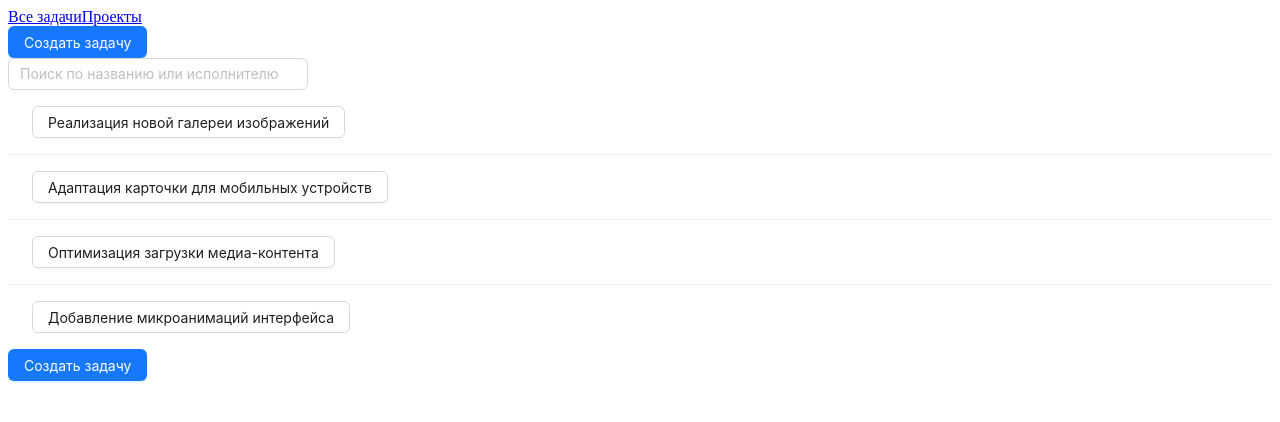
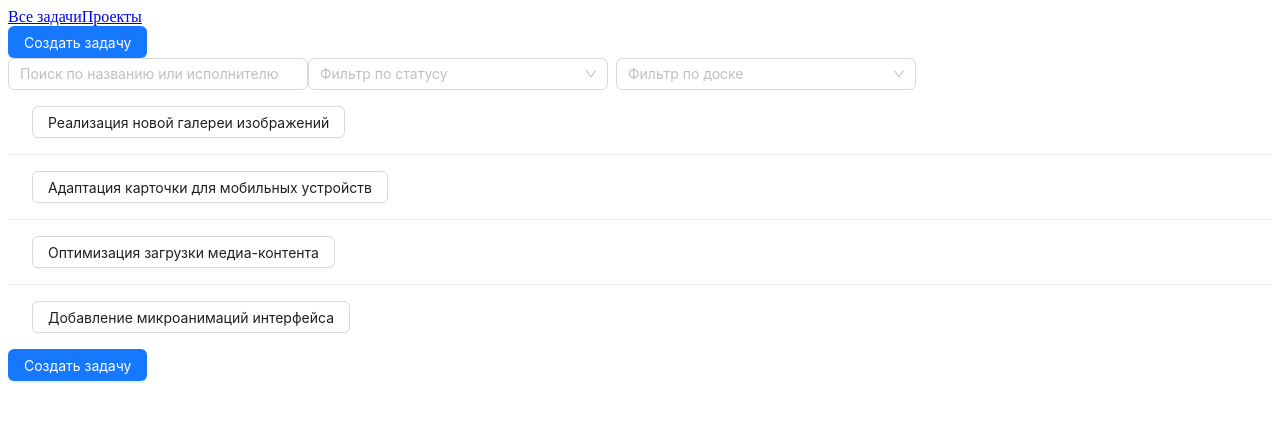
Before and after one commit to Qidia/management-systems, a React (Vite) app in the folder management-systems/: page /issues in a window 1280 px wide. Shown: the top 422 px of the page. Built offline with nearby package versions, Linux system fonts and the light colour scheme.

Commit message:
filter added

```diff
--- /dev/null
+++ b/management-systems/src/components/TaskFilter/TaskFilter.jsx
@@ -0,0 +1,54 @@
+import { Select, Space } from "antd";
+import { useEffect, useState } from "react";
+import { getAllProjects, getAllStatuses } from "../../apiClient";
+
+const { Option } = Select;
+
+const TaskFilter = ({ onFilter }) => {
+  const [status, setStatus] = useState("");
+  const [boardId, setBoardId] = useState("");
+  const [statuses, setStatuses] = useState([]);
+  const [projects, setProjects] = useState([]);
+
+  useEffect(() => {
+    setStatuses(getAllStatuses());
+    setProjects(getAllProjects());
+  }, []);
+
+  useEffect(() => {
+    onFilter({ status, boardId });
+  }, [status, boardId]);
+
+  return (
+    <Space direction="horizontal">
+      <Select
+        placeholder="Фильтр по статусу"
+        allowClear
+        value={status || undefined}
+        onChange={setStatus}
+        style={{ width: 300 }}
+      >
+        {statuses.map((s) => (
+          <Option key={s} value={s}>
+            {s}
+          </Option>
+        ))}
+      </Select>
+      <Select
+        placeholder="Фильтр по доске"
+        allowClear
+        value={boardId || undefined}
+        onChange={setBoardId}
+        style={{ width: 300 }}
+      >
+        {projects.map((p) => (
+          <Option key={p.id} value={p.id}>
+            {p.name}
+          </Option>
+        ))}
+      </Select>
+    </Space>
+  );
+};
+
+export default TaskFilter;
--- a/management-systems/src/pages/Issues.jsx
+++ b/management-systems/src/pages/Issues.jsx
@@ -2,6 +2,7 @@ import { Button, List } from "antd";
 import { useState, useEffect } from "react";
 import TaskModal from "../components/TaskModal/TaskModal";
 import TaskSearch from "../components/TaskSearch/TaskSearch";
+import TaskFilter from "../components/TaskFilter/TaskFilter";
 import { getAllTasks, getAllProjects } from "../apiClient";
 
 const Issues = () => {
@@ -12,26 +13,31 @@ const Issues = () => {
   const [tasks, setTasks] = useState([]);
   const [filteredTasks, setFilteredTasks] = useState([]);
   const [searchParams, setSearchParams] = useState("");
+  const [filterParams, setFilterParams] = useState({});
 
   useEffect(() => {
     const loadedTasks = getAllTasks();
     setTasks(loadedTasks);
-
+    setFilteredTasks(loadedTasks);
     setProjects(getAllProjects());
   }, []);
 
   useEffect(() => {
+    const { status, boardId } = filterParams;
     const lowerQuery = searchParams.toLowerCase();
+
     const result = tasks.filter((task) => {
       const matchTitle = task.title.toLowerCase().includes(lowerQuery);
       const matchAssignee = task.assignee?.fullName
         .toLowerCase()
         .includes(lowerQuery);
-      return matchTitle || matchAssignee;
+      const matchStatus = !status || task.status === status;
+      const matchBoard = !boardId || task.boardId === boardId;
+      return (matchTitle || matchAssignee) && matchStatus && matchBoard;
     });
 
     setFilteredTasks(result);
-  }, [searchParams, tasks]);
+  }, [searchParams, filterParams, tasks]);
 
   const handleSave = (updatedTask) => {
     console.log("Сохранена задача:", updatedTask);
@@ -40,6 +46,7 @@ const Issues = () => {
   return (
     <>
       <TaskSearch onSearch={setSearchParams} />
+      <TaskFilter onFilter={setFilterParams} />
 
       <List
         itemLayout="horizontal"
```
